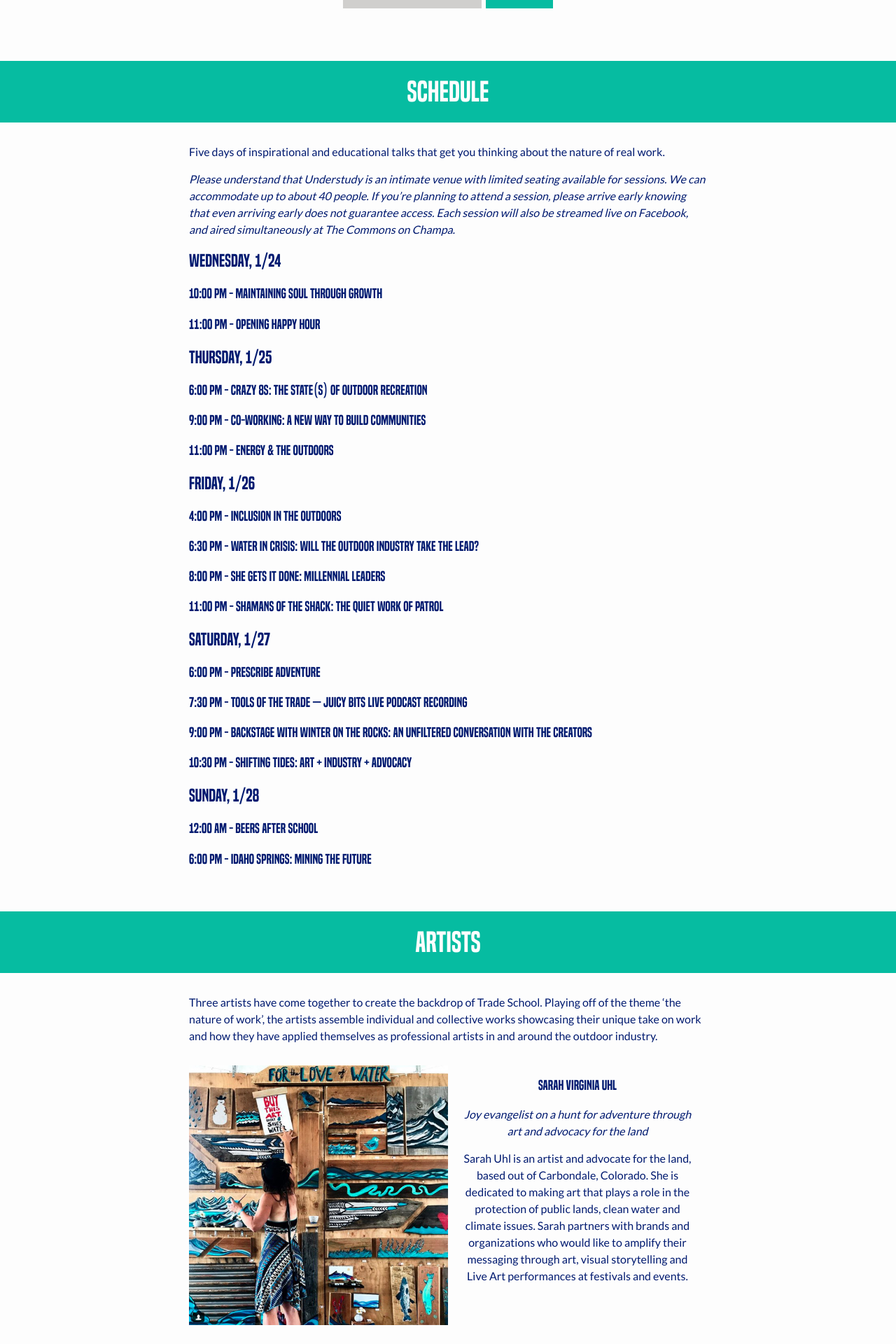
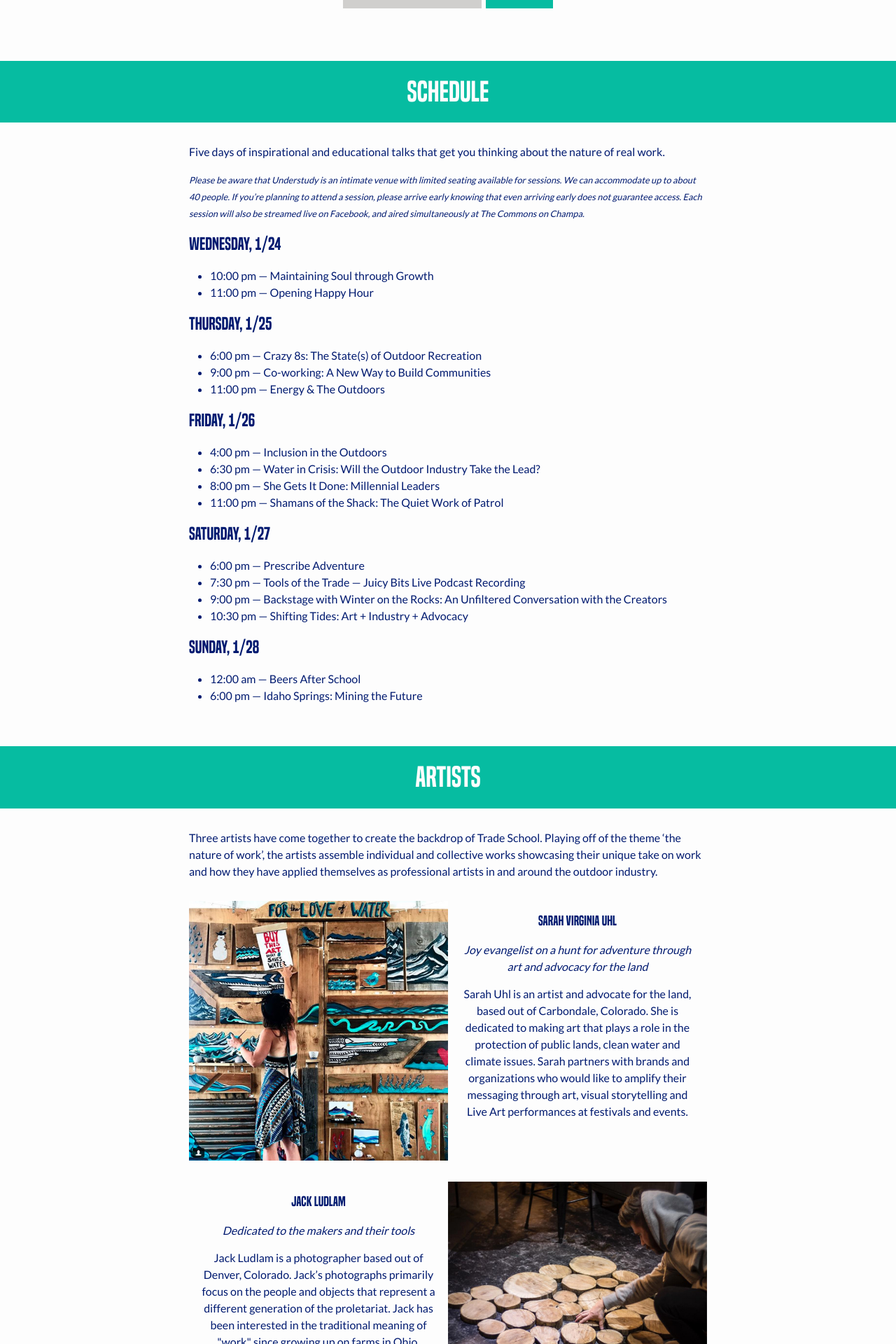
Before and after one commit to somethingindependent/tradeschool, a Jekyll site: the page built from index.html, in a window 1280 px wide. Shown: the part 811-2731 px from the top of the page at 70% size. Built offline with Jekyll 4.4.1, drawn with Linux system fonts in a browser that asks for light colours; nearby versions of some CDN libraries.

Commit message:
Update schedule formatting

```diff
--- a/_includes/talks.md
+++ b/_includes/talks.md
@@ -1,12 +1,15 @@
 Five days of inspirational and educational talks that get you thinking about the nature of real work.
 
-_Please understand that Understudy is an intimate venue with limited seating available for sessions. We can accommodate up to about 40 people. If you’re planning to attend a session, please arrive early knowing that even arriving early does not guarantee access. Each session will also be streamed live on Facebook, and aired simultaneously at [The Commons on Champa](http://thecommons.co/)._
+<span class="disclaimer">
+Please be aware that Understudy is an intimate venue with limited seating available for sessions. We can accommodate up to about 40 people. If you’re planning to attend a session, please arrive early knowing that even arriving early does not guarantee access. Each session will also be streamed live on Facebook, and aired simultaneously at [The Commons on Champa](http://thecommons.co/).
+</span>
 
 {% assign talks_by_day = site.talks | sort: "date" | group_by_exp: "talk", "talk.date | date: '%A, %-m/%-d'" %}
 
-{% for day in talks_by_day -%}
+{% for day in talks_by_day %}
+
 ## {{ day.items.first.date | date: '%A, %-m/%-d'" }}
 {% for talk in day.items -%}
-  ### [{{ talk.date | date: "%-I:%M %P" }} - {{ talk.title }}]({{ talk.url }})
+- [{{ talk.date | date: "%-I:%M %P" }} &mdash; {{ talk.title }}]({{ talk.url }})
 {% endfor -%}
 {%- endfor -%}
--- a/_sass/minima/_layout.scss
+++ b/_sass/minima/_layout.scss
@@ -359,3 +359,9 @@
   margin: $spacing-unit auto;
   text-align: center;
 }
+
+.disclaimer {
+  font-size: ms(-1);
+  font-style: italic;
+  line-height: 1;
+}
```
